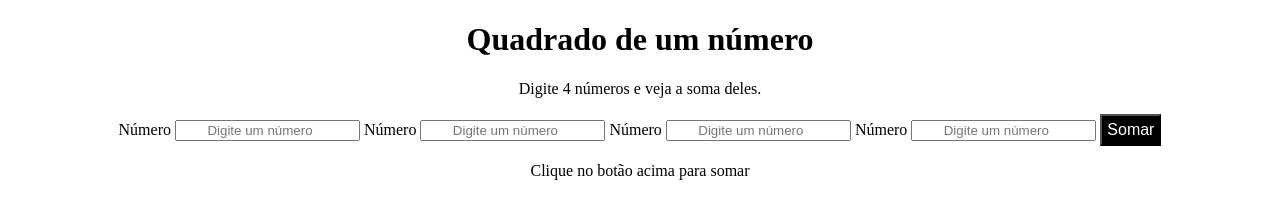
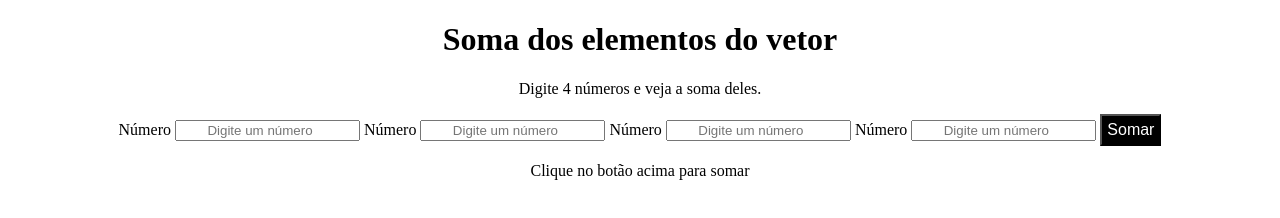
Before and after one commit to Pedro-devs/Exercicios-Javascript, a plain HTML site: page Nivel 4-Arrays/ex032-Soma com vetor/index.html in a window 1280 px wide. Drawn offline with Linux system fonts and the light colour scheme.

Commit message:
Update index.html

```diff
--- a/Nivel 4-Arrays/ex032-Soma com vetor/index.html
+++ b/Nivel 4-Arrays/ex032-Soma com vetor/index.html
@@ -11,7 +11,7 @@
 
 <body>
 
-    <h1>Quadrado de um número</h1>
+    <h1>Soma dos elementos do vetor</h1>
     <p>Digite 4 números e veja a soma deles.</p>
 
     <section id="entrada">
```
